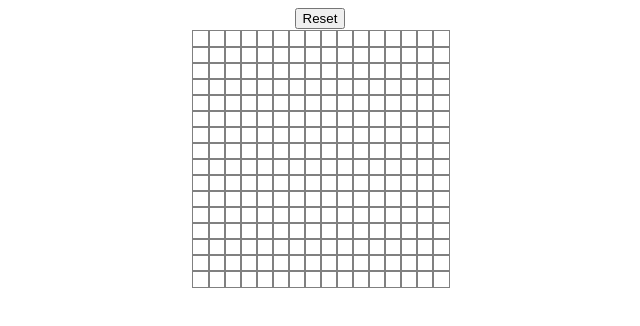
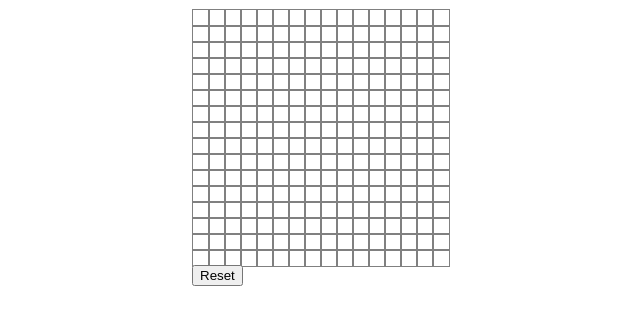
Before and after one commit to Asura-tech/etch-a-sketch, a plain HTML site: page index.html in a window 1280 px wide. Shown: the whole page, without its empty margins (320-960 px from the left). Drawn offline with Linux system fonts and the light colour scheme.

Commit message:
fix reset button

```diff
--- a/code.js
+++ b/code.js
@@ -1,4 +1,4 @@
-//These are the codes to make small boxes
+//These are the codes to make small boxes.
 let boxes = document.querySelector('.boxes');
 for(var y = 0; y < 16; ++y) {
     for( var x = 0; x < 16; ++x) {
@@ -6,6 +6,8 @@ for(var y = 0; y < 16; ++y) {
         if(x == 16) break;
     }
 }
+
+//Codes to make the boxes become black when mouse hovers over.
 let hover = document.getElementsByClassName('box');
 for(var i = 0; i < hover.length; i++) {
     hover[i].addEventListener('mouseover', (event) => {
@@ -13,12 +15,13 @@ for(var i = 0; i < hover.length; i++) {
     });
 }
 
-//These are the codes to make a reset button
+//These are the codes to make a reset button.
 //1) need to find a way to reset small boxes' color
-//2) need to find a way to make the reset button on top
-let container = document.querySelector('.container');
 let button = document.createElement('button');
+let box = document.getElementsByClassName('box');
 button.classList.add('reset');
 button.textContent = 'Reset';
-button.addEventListener('click', () => window.location.reload());
-container.appendChild(button);
+for( var i = 0; i < button.length; i++) {
+    button[i].addEventListener('click', () => box.style.background = 'white');
+}
+boxes.appendChild(button);
--- a/index.html
+++ b/index.html
@@ -3,7 +3,6 @@
     <link rel="stylesheet" href="stylesheet.css">
 </head>
 <body>
-    <div class="container"></div>
     <div class="boxes"></div>
     <script src="code.js"></script>
 </body>
--- a/stylesheet.css
+++ b/stylesheet.css
@@ -15,8 +15,12 @@
     height: 16px;
 }
 
-.container {
+/* .container {
     display: flex;
     height: fit-content;
     justify-content: center;
+} */
+
+.reset {
+    width: fit-content;
 }
```
